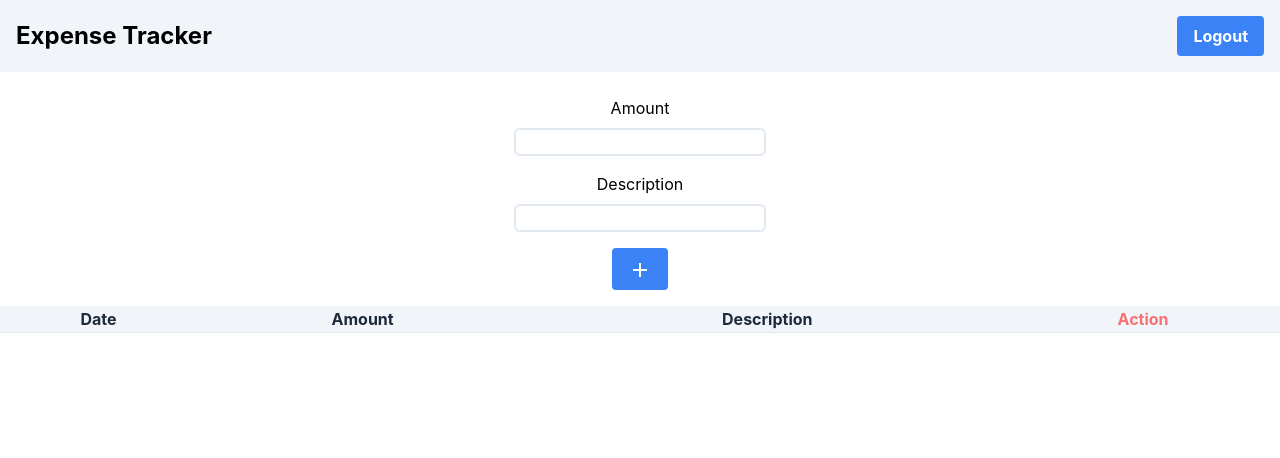
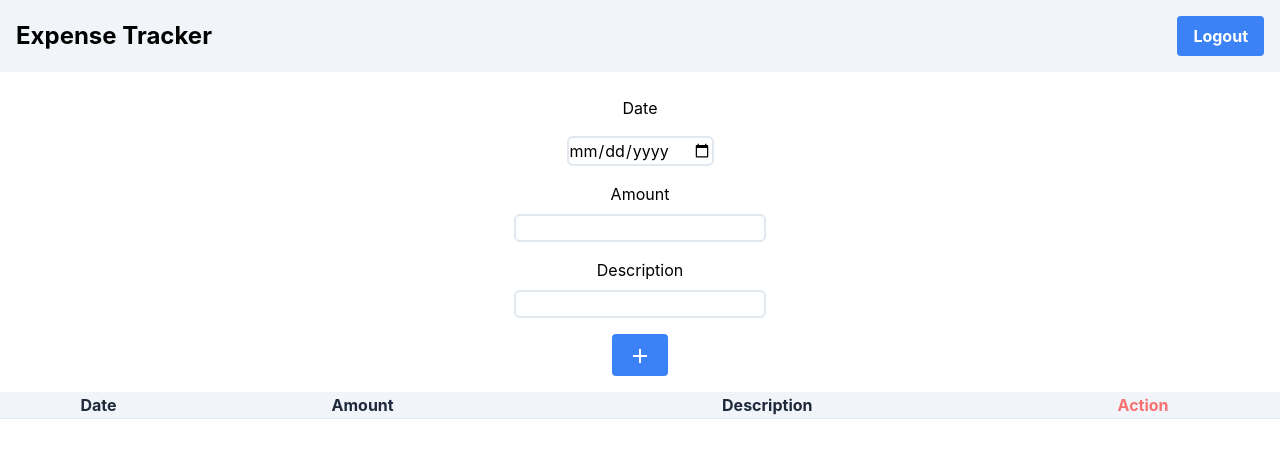
Before and after one commit to Eustachekamala/CLI-Extense-Tracker, a React (Vite) app: page /home in a window 1280 px wide. Shown: the top 458 px of the page. Built offline with nearby package versions, Linux system fonts and the light colour scheme.

Commit message:
I added the gsap in the package that will allow us to animate something in the app

```diff
--- a/package.json
+++ b/package.json
@@ -17,6 +17,7 @@
     "@mui/icons-material": "^6.0.2",
     "@mui/material": "^6.0.2",
     "firebase": "^10.13.1",
+    "gsap": "^3.12.5",
     "react": "^18.3.1",
     "react-dom": "^18.3.1",
     "react-router-dom": "^6.26.1"
--- a/src/components/Dashbord.jsx
+++ b/src/components/Dashbord.jsx
@@ -1,7 +1,8 @@
 import { useState } from 'react';
 import AddIcon from '@mui/icons-material/Add';
 import DeleteIcon from '@mui/icons-material/Delete';
-import Header from './Header';``
+import Header from './Header';
+import { gsap } from 'gsap';
 
 function Dashbord() {
   const [expenses, setExpenses] = useState([]);
@@ -27,6 +28,8 @@ function Dashbord() {
     <div className='flex flex-col gap-4 text-center'>
         <Header />
       <form onSubmit={addExpense} className='flex flex-col gap-4 text-center items-center mt-2'>
+        <label htmlFor="date">Date</label>
+        <input className='border-2 border-slate-200 rounded-md' type="date" name="date" id="date" />
         <div className="flex flex-col gap-2">
           <label htmlFor="amount">Amount</label>
           <input className='border-2 border-slate-200 rounded-md' type="number" name="amount" id="amount" />
```
Also changed, not shown: 1 other file (tests, documents, lock files or other folders).
